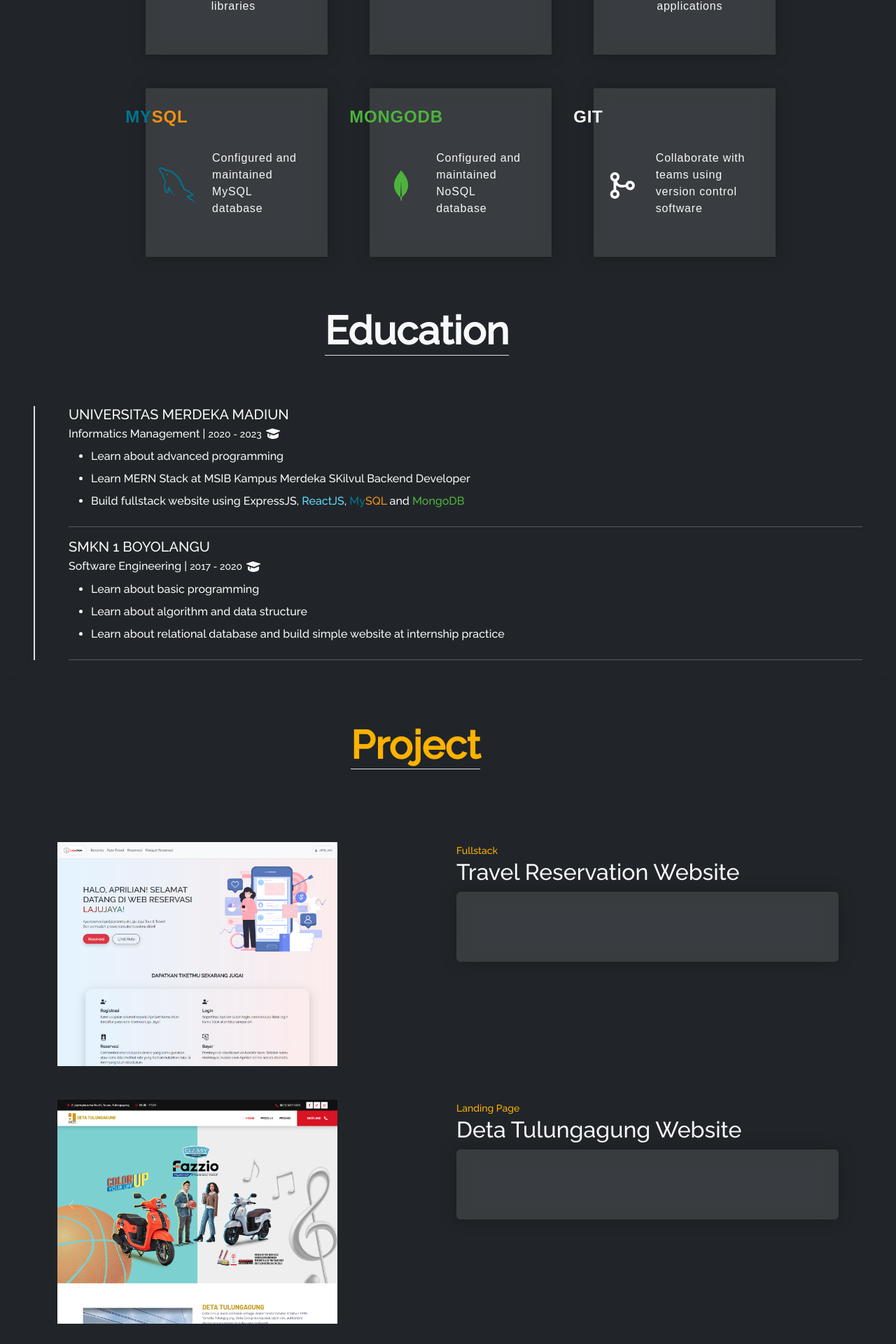
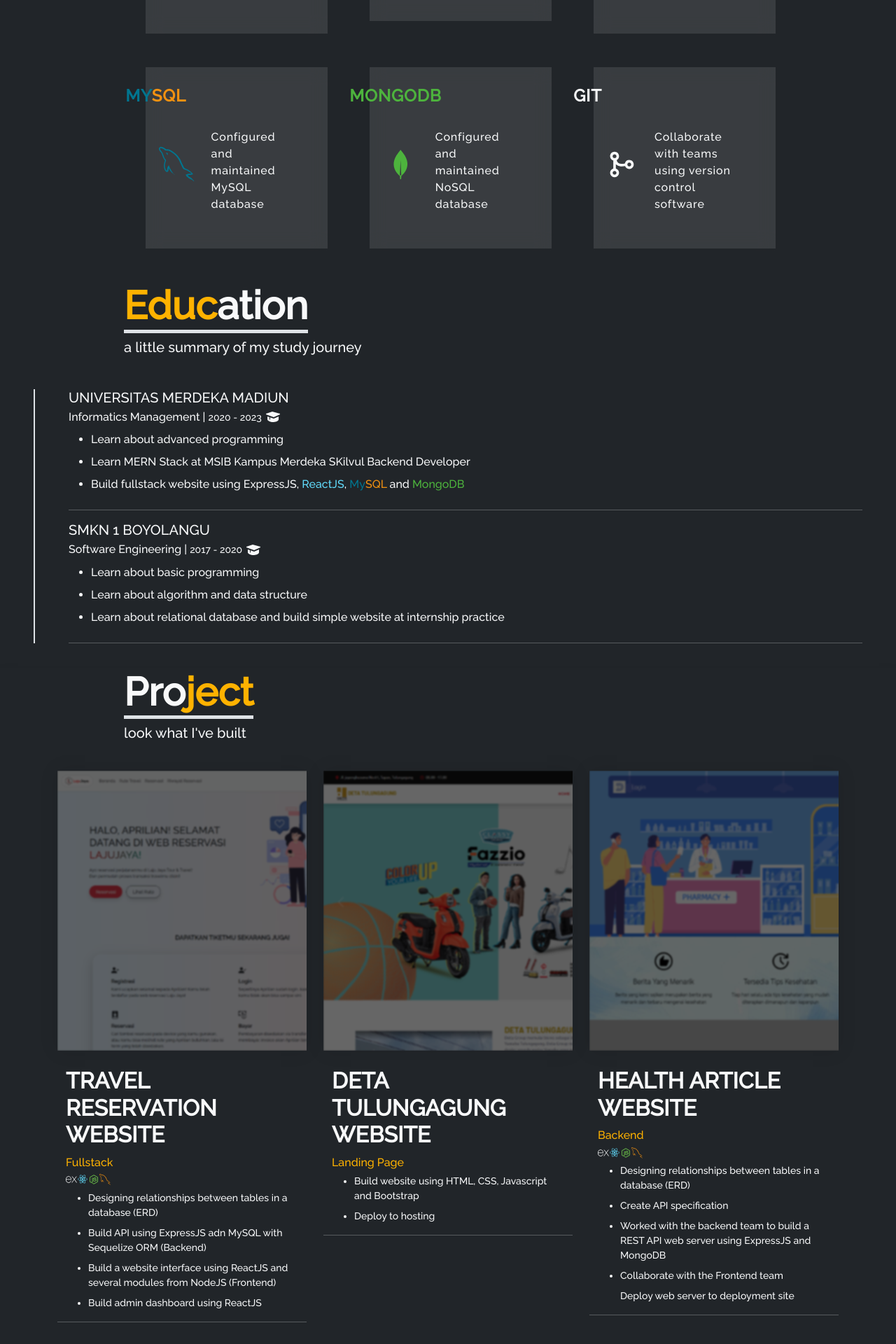
Before and after one commit to 11aprilian/personal-web, a React (Vite) app: page / in a window 1280 px wide. Shown: the part 1779-3699 px from the top of the page at 70% size. Built offline with nearby package versions, Linux system fonts and the light colour scheme.

Commit message:
change layout

```diff
--- a/src/App.css
+++ b/src/App.css
@@ -282,7 +282,6 @@ body {
 }
 .card {
   background: rgba(255, 255, 255, 0.11);
-  box-shadow: 0 4px 30px rgba(0, 0, 0, 0.1);
   backdrop-filter: blur(11.8px);
   -webkit-backdrop-filter: blur(11.8px);
   min-height: 100px;
@@ -292,8 +291,6 @@ body {
   border-radius: 0;
   color: rgba(0, 0, 0, 1);
   letter-spacing: 0.05rem;
-  font-family: "Oswald", sans-serif;
-  box-shadow: 0 0 21px rgba(0, 0, 0, 0.27);
   .txt {
     margin-left: -3rem;
     z-index: 1;
@@ -336,3 +333,87 @@ body {
 a:hover {
   color: #c1c1c1;
 }
+
+/* project */
+/*****************
+    - Header -
+*****************/
+
+
+/* Logo */
+
+
+
+a,
+a:hover,
+a:focus {
+    color: inherit;
+}
+
+.card-container {
+    padding: 100px 0px;
+    -webkit-perspective: 1000;
+    perspective: 1000;
+}
+
+.profile-card-2 {
+    max-width: 400px;
+    box-shadow: 0px 0px 25px rgba(0, 0, 0, 0.1);
+    background-position: center;
+    overflow: hidden;
+    position: relative;
+    margin: 10px auto;
+    cursor: pointer;
+}
+
+.profile-card-2 .profile-name {
+    position: absolute;
+    left: 30px;
+    bottom: 70px;
+    font-size: 30px;
+    text-shadow: 0px 0px 20px rgba(0, 0, 0, 0.5);
+    font-weight: bold;
+    transition: all linear 0.25s;
+}
+
+.profile-card-2 .stack-icons {
+    position: absolute;
+    bottom: 30px;
+    right: 30px;
+    transition: all linear 0.25s;
+}
+
+.profile-card-2 .profile-username {
+    position: absolute;
+    bottom: 50px;
+    left: 30px;
+    font-size: 13px;
+    transition: all linear 0.25s;
+}
+
+
+.profile-card-2 img {
+  filter: brightness(40%) blur(1px) ;
+  transition: all linear 0.25s;
+}
+
+.profile-card-2:hover img {
+  -webkit-filter: brightness(100%);
+  -webkit-transition: all 1s ease;
+  -moz-transition: all 1s ease;
+  -o-transition: all 1s ease;
+  -ms-transition: all 1s ease;
+  transition: all 1s ease;
+}
+
+.profile-card-2:hover .profile-name {
+    bottom: 80px;
+}
+
+.profile-card-2:hover .profile-username {
+    bottom: 60px;
+}
+
+.profile-card-2:hover .profile-icons {
+    right: 40px;
+}
--- a/src/components/Hero.jsx
+++ b/src/components/Hero.jsx
@@ -163,19 +163,20 @@ const Hero = () => {
         </div>
       </div>
 
-      <div className="container bg-dark px-5 pb-5 bg-light mt-5">
+      <div className="container bg-dark pb-2 bg-light mt-1">
         <div className="row">
           <div className="col-md-9 offset-md-1">
-            <div className="lc-block mt-5 d-flex justify-content-center">
-              <h1 className="fw-bold display-4 text-light border-bottom">
+            <div className="lc-block mt-5 d-flex">
+              <h1 className="fw-bold display-4 text-light border-bottom border-5">
                 Specialized <span className="special-text">Skills</span>
               </h1>
             </div>
+            <h5 className="text-light fw-lighter">I mastered programming languages ​​and some stack</h5>
           </div>
         </div>
       </div>
 
-      <div className="container-fluid pb-4">
+      <div className="container-fluid">
         <div className="row align-middle justify-content-center">
           <div className="col-md-6 col-lg-3 column">
             <div className="card gr-1 ">
--- a/src/components/Resume.jsx
+++ b/src/components/Resume.jsx
@@ -1,17 +1,27 @@
 import React from "react";
 import { BiSolidGraduation } from "react-icons/bi";
+import { SiExpress } from "react-icons/si";
+import { GrMysql } from "react-icons/gr";
+import { BiLogoNodejs, BiLogoReact } from "react-icons/bi";
 import project1 from "../assets/project/project1.png";
 import project2 from "../assets/project/project2.png";
+import project3 from "../assets/project/project3.png";
 
 const Resume = () => {
   return (
     <div>
-      <div className="container bg-dark px-5 pb-5 bg-light mt-5">
+      <div className="container bg-dark pb-4 bg-light mt-5">
         <div className="row">
           <div className="col-md-9 offset-md-1">
-            <div className="lc-block d-flex justify-content-center ">
-              <h1 className="fw-bold display-4 text-light border-bottom">Education</h1>
+            <div className="lc-block d-flex ">
+              <h1 className="fw-bold display-4 text-light border-bottom border-5">
+                <span className="special-text">Educ</span>
+                ation
+              </h1>
             </div>
+            <h5 className="text-light fw-lighter">
+              a little summary of my study journey
+            </h5>
           </div>
         </div>
       </div>
@@ -62,43 +72,108 @@ const Resume = () => {
         </div>
       </div>
 
-      <div className="p-5 shadow">
-        <div className="px-5 pb-5 mt-2">
+      <div className=" shadow">
+        <div className="container bg-dark pb-4 bg-light mt-1">
           <div className="row">
             <div className="col-md-9 offset-md-1">
-              <div className="lc-block d-flex justify-content-center">
-                <h1 className="fw-bold display-4 border-bottom special-text">Project</h1>
+              <div className="lc-block d-flex">
+                <h1 className="fw-bold display-4 text-light border-bottom border-5">
+                  Pro<span className="special-text">ject</span>
+                </h1>
               </div>
+              <h5 className="text-light fw-lighter">look what I've built</h5>
             </div>
           </div>
         </div>
 
         <div className="container">
+          <div class="row">
 
-            <div className="row">
-                <div className="col-md-6 mt-5"><img src={project1} width={400} alt="" /></div>
-                <div className="col-md-6 mt-5">
-                    <small className="special-text">Fullstack</small>
-                    <h2 className="text-light">Travel Reservation Website</h2>
-                    <div className="card rounded">
-                        <ul></ul>
-                    </div>
-                    </div>
+            <div class="col-md-4 mb-5">
+              <div class="profile-card-2">
+                <img src={project1} height={400} />
+              </div>
+              <div className="container-fluid  mt-4">
+                <h2 class="profile-name text-light fw-bold">
+                  TRAVEL RESERVATION WEBSITE
+                </h2>
+                <div class="profile-username special-text">Fullstack</div>
+                <div class="stack-icons">
+                  <SiExpress className="text-light" />
+                  <BiLogoReact className="react-text" />
+                  <BiLogoNodejs className="node-text" />
+                  <GrMysql className="mysql-text2" />
+                </div>
+                <ul className="list-bullets text-light small fw-light mt-1">
+                  <li className="mb-2">Designing relationships between tables in a database (ERD)</li>
+                  <li className="mb-2">
+                  Build API using ExpressJS adn MySQL with Sequelize ORM (Backend)
+                  </li>
+                  <li className="mb-2">
+                  Build a website interface using ReactJS and several modules from NodeJS (Frontend)
+                  </li>
+                  <li className="mb-2">
+                  Build admin dashboard using ReactJS
+                  </li>
+                </ul>
+              </div>
+              <hr className="text-light"/>
             </div>
 
-            <div className="row">
-                <div className="col-md-6 mt-5"><img src={project2} width={400} alt="" /></div>
-                <div className="col-md-6 mt-5">
-                    <small className="special-text">Landing Page</small>
-                    <h2 className="text-light">Deta Tulungagung Website</h2>
-                    <div className="card rounded">
-                        <ul></ul>
-                    </div>
-                    </div>
+            <div class="col-md-4 mb-5">
+              <div class="profile-card-2">
+                <img src={project2} height={400} />
+              </div>
+              <div className="container-fluid mt-4">
+                <h2 class="profile-name text-light fw-bold">
+                  DETA TULUNGAGUNG WEBSITE
+                </h2>
+                <div class="profile-username special-text">Landing Page</div>
+
+                <ul className="list-bullets text-light small fw-light mt-1">
+                  <li className="mb-2">Build website using HTML, CSS, Javascript and Bootstrap</li>
+                  <li className="mb-2">
+                  Deploy to hosting
+                  </li>
+                </ul>
+              </div>
+              <hr className="text-light"/>
             </div>
 
+            <div class="col-md-4 mb-5">
+              <div class="profile-card-2">
+                <img src={project3} height={400} />
+              </div>
+              <div className="container-fluid mt-4">
+                <h2 class="profile-name text-light fw-bold">
+                  HEALTH ARTICLE WEBSITE
+                </h2>
+                <div class="profile-username special-text">Backend</div>
+                <div class="stack-icons">
+                  <SiExpress className="text-light" />
+                  <BiLogoReact className="react-text" />
+                  <BiLogoNodejs className="node-text" />
+                  <GrMysql className="mysql-text2" />
+                </div>
+                <ul className="list-bullets text-light small fw-light mt-1">
+                  <li className="mb-2">Designing relationships between tables in a database (ERD)</li>
+                  <li className="mb-2">
+                  Create API specification
+                  </li>
+                  <li className="mb-2">
+                  Worked with the backend team to build a REST API web server using ExpressJS and MongoDB
+                  </li>
+                  <li className="mb-2">
+                  Collaborate with the Frontend team
+                  </li>
+                  Deploy web server to deployment site
+                </ul>
+              </div>
+              <hr className="text-light"/>
+            </div>
+          </div>
+          <hr className="text-light"/>
         </div>
-
       </div>
     </div>
   );
```
Also changed, not shown: src/assets/project/project3.png (added), 1 other file (tests, documents, lock files or other folders).
